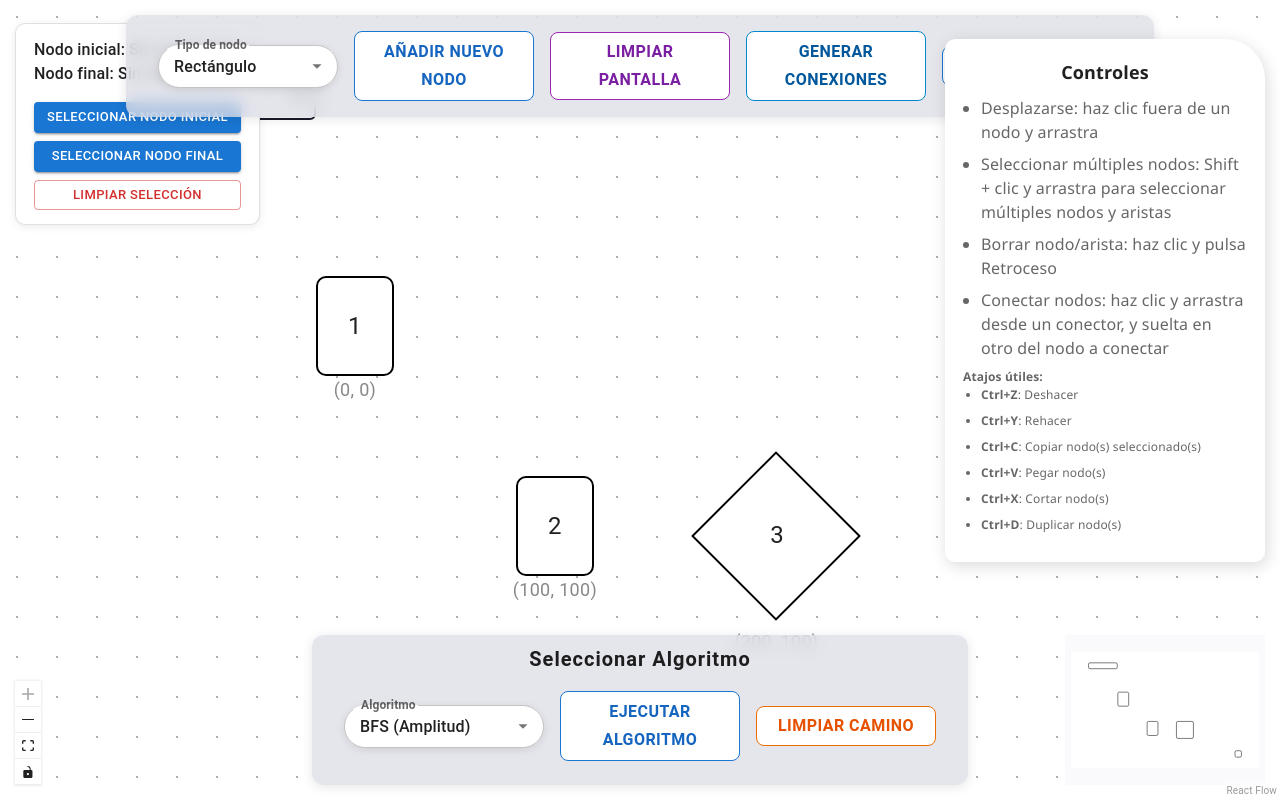
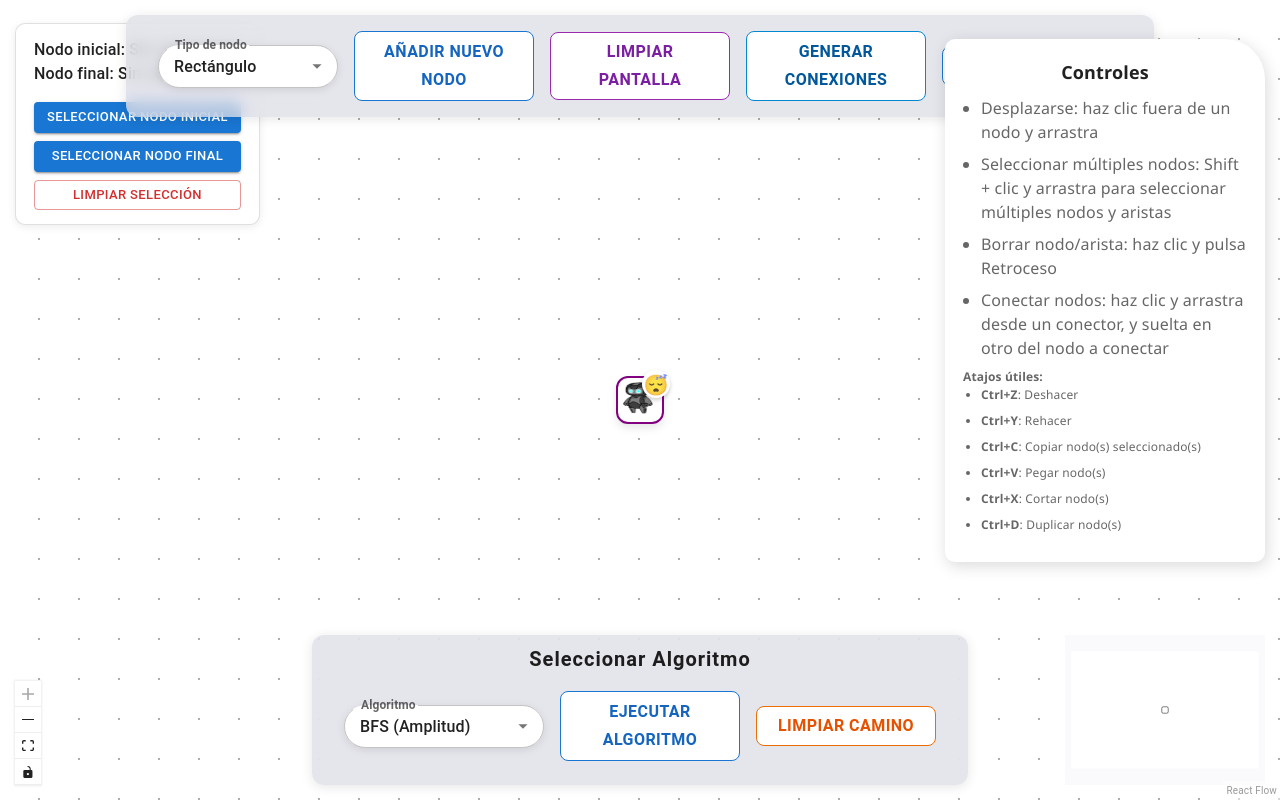
Before and after one commit to FerGaram/Proyecto-Interfaz-IA, a React (Vite) app in the folder client/: page / in a window 1280 px wide. Built offline with nearby package versions, Linux system fonts and the light colour scheme.

Commit message:
quitando nodos iniciales que causaban conflicto al unir nodos automáticamnete

```diff
--- a/client/src/App.tsx
+++ b/client/src/App.tsx
@@ -48,56 +48,14 @@ const nodeTypes = {
 
 // Lista de nodos iniciales de prueba, se podrían borrar más adelante
 const nodosIniciales: Array<defaultNodeModel> = [
-  {
-    id: "1", // ID del nodo
-    position: { x: 0, y: 0 }, // Posición inicial
-    data: { label: "1" }, // Etiqueta / Texto a mostrar
-    type: "nodeTest", // Tipo de nodo a utilizar
-  },
-  {
-    id: "2",
-    position: { x: 100, y: 100 },
-    data: { label: "2" },
-    type: "nodeTest",
-  },
-  {
-    id: "3",
-    position: { x: 200, y: 100 },
-    data: { label: "3" },
-    type: "nodeRombo",
-  },
+
   {
     id: "0",
-    position: { x: 400, y: 200 },
+    position: { x: -81, y: 19 },
     data: { label: "Robot" },
     type: "nodeRobot",
   },
-  // NodeGroup donde contener los nodeEmpty
-  {
-    id: "-1",
-    position: { x: -100, y: -100 },
-    data: { label: "" },
-    height: 20,
-    width: 100,
-    type: "group"
-  },
-  // NodesEmpty que están en el group anterior
-  {
-    id: "-2",
-    position: { x: 10, y: 10 },
-    data: { label: "" },
-    type: "nodeEmpty",
-    parentId: "-1",
-    draggable: false,
-  },
-  {
-    id: "-3",
-    position: { x: 90, y: 10 },
-    data: { label: "" },
-    type: "nodeEmpty",
-    parentId: "-1",
-    draggable: false,
-  }
+
 ];
 
 // Lista de aristas iniciales de prueba, se podrían borrar más adelante
@@ -218,7 +176,7 @@ function Flow() {
   );
 
   // Hooks para conservar el último ID de nodo añadido
-  const ultimoId = useRef(3); // Está así para contar las dos iniciales, si esas se borran, recuerden cambiar este valor
+  const ultimoId = useRef(0); // Está así para contar las dos iniciales, si esas se borran, recuerden cambiar este valor
   // Valores para coordenadas que se usan cuando se añade un nodo individual
   const xPos = useRef(50);
   const yPos = useRef(50);
```
